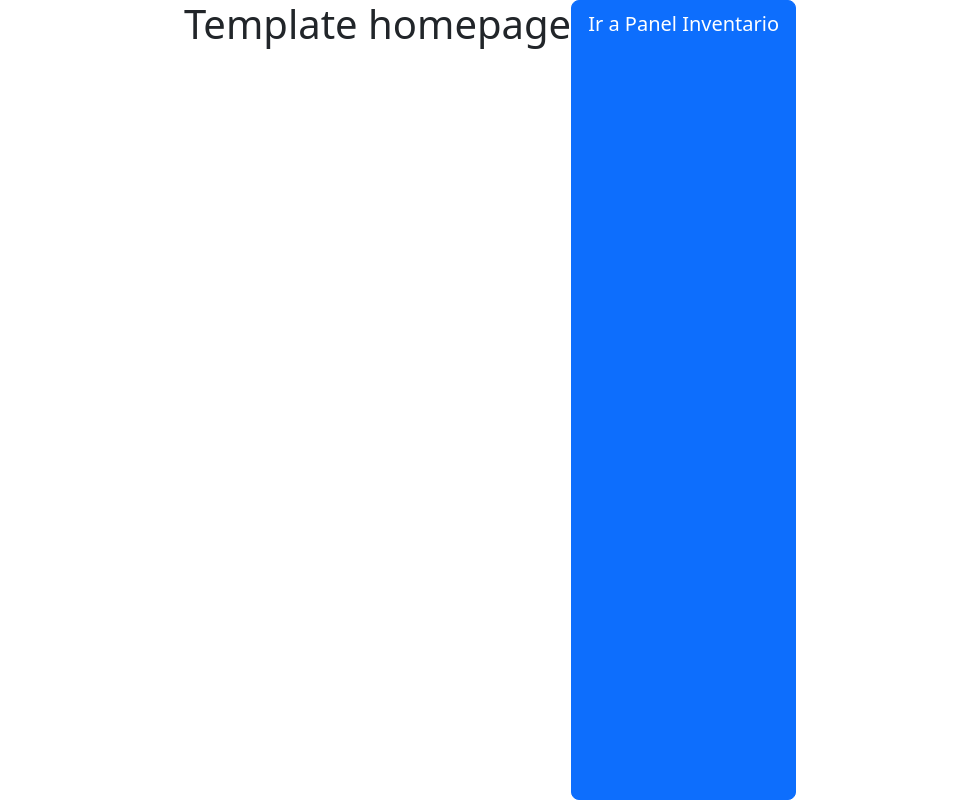
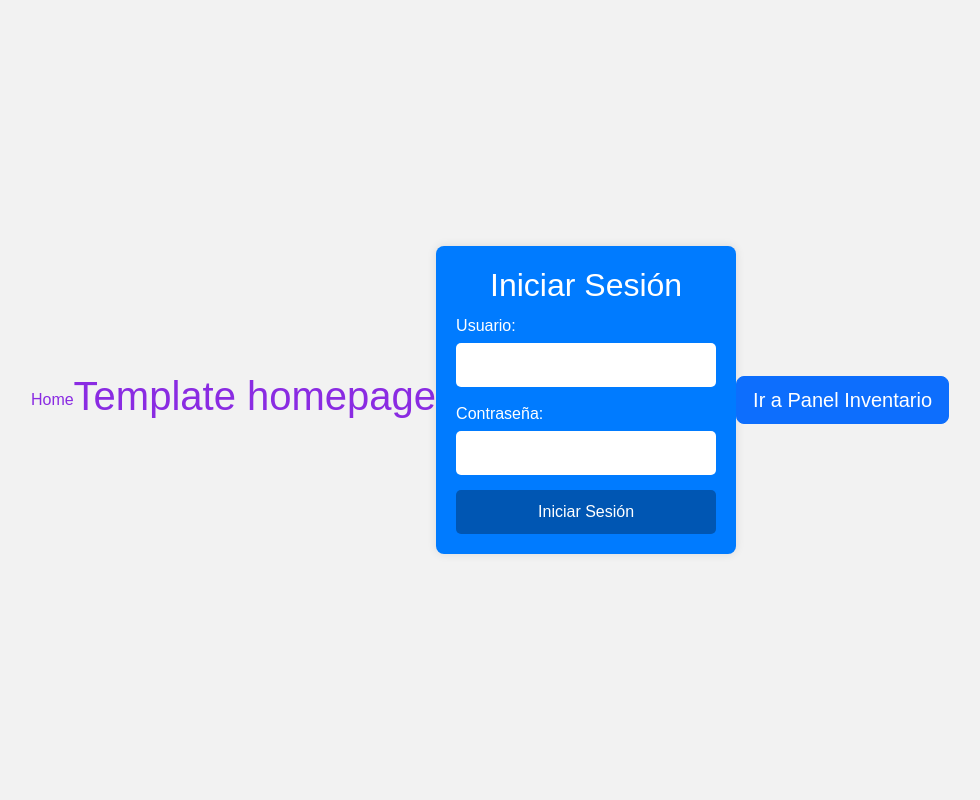
Before and after one commit to Glitcher94/InventaPRO, a Django app: template Web_app/templates/index.html in a window 1280 px wide. Shown: the whole page, without its empty margins (150-1130 px from the left). Run offline with Django 4.2, Linux system fonts and the light colour scheme; the template is opened without the code that fills it, so the values that code supplies are empty.

Commit message:
modified:   Web_app/static/themes/css/styles.css modified:   Web_app/templates/base.html modified:   Web_app/templates/index.html deleted:    Web_app/templates/login.html

```diff
--- a/Web_app/static/themes/css/styles.css
+++ b/Web_app/static/themes/css/styles.css
@@ -3,3 +3,63 @@ body{
     justify-content: center;
     color: blueviolet;
 }
+
+/* CSS de Login Sahrline*/
+
+body {
+    font-family: Arial, sans-serif;
+    background-color: #f2f2f2;
+    display: flex;
+    justify-content: center;
+    align-items: center;
+    height: 100vh;
+    margin: 0;
+}
+
+.contenedor {
+    background-color: #007bff;
+    border-radius: 8px;
+    box-shadow: 0 0 10px rgba(0, 0, 0, 0.1);
+    color: #fff;
+    text-align: center;
+    padding: 20px;
+    width: 300px;
+}
+
+h2 {
+    color: #fff;
+}
+
+.campo {
+    margin: 10px 0;
+    text-align: left;
+}
+
+label {
+    display: block;
+    color: #fff;
+}
+
+input[type="text"],
+input[type="password"] {
+    width: 100%;
+    padding: 10px;
+    margin: 5px 0;
+    border: none;
+    border-radius: 5px;
+}
+
+input[type="submit"] {
+    background-color: #0056b3;
+    border: none;
+    border-radius: 5px;
+    color: #fff;
+    cursor: pointer;
+    font-size: 16px;
+    padding: 10px;
+    width: 100%;
+}
+
+input[type="submit"]:hover {
+    background-color: #003b80;
+}
--- a/Web_app/templates/base.html
+++ b/Web_app/templates/base.html
@@ -1,4 +1,3 @@
-{% load static %}
 <!DOCTYPE html>
 <html lang="es" style="height: 100hv;">
 <head >
@@ -8,6 +7,7 @@
     rel="stylesheet"
     integrity="sha384-T3c6CoIi6uLrA9TneNEoa7RxnatzjcDSCmG1MXxSR1GAsXEV/Dwwykc2MPK8M2HN"
     crossorigin="anonymous">
+    {% load static %}
    <title>{% block title %}Document{% endblock %}</title>
 <!--  <link rel="stylesheet" href="{% static 'themes/css/styles.css' %}" /> #no funcionó -->
 </head>
--- a/Web_app/templates/index.html
+++ b/Web_app/templates/index.html
@@ -1,25 +1,61 @@
-{% extends 'base.html' %}
+{% load static %}
+<!DOCTYPE html>
+<html lang="es" style="height: 100hv;">
+<head >
+    <meta charset="UTF-8">
+    <meta name="viewport" content="width=device-width, initial-scale=1">
+    <link href="https://cdn.jsdelivr.net/npm/bootstrap@5.3.2/dist/css/bootstrap.min.css"
+    rel="stylesheet"
+    integrity="sha384-T3c6CoIi6uLrA9TneNEoa7RxnatzjcDSCmG1MXxSR1GAsXEV/Dwwykc2MPK8M2HN"
+    crossorigin="anonymous">
+    <title>Iniciar Sesión</title>
+    <link rel="stylesheet" type="text/css" href="{% static 'styles.css' %}">
+</head>
 
 {% block title %}Home{% endblock %}
 
-{% block content %}
-{% load static %}
 
-<br>
+<body>
+    <script src="https://cdn.jsdelivr.net/npm/bootstrap@5.3.2/dist/js/bootstrap.bundle.min.js"
+    integrity="sha384-C6RzsynM9kWDrMNeT87bh95OGNyZPhcTNXj1NW7RuBCsyN/o0jlpcV8Qyq46cDfL"
+    crossorigin="anonymous">
+    </script>
+    <script src="https://cdn.jsdelivr.net/npm/@popperjs/core@2.11.8/dist/umd/popper.min.js"
+    integrity="sha384-I7E8VVD/ismYTF4hNIPjVp/Zjvgyol6VFvRkX/vR+Vc4jQkC+hVqc2pM8ODewa9r"
+    crossorigin="anonymous">
+    </script>
+    <script src="https://cdn.jsdelivr.net/npm/bootstrap@5.3.2/dist/js/bootstrap.min.js"
+    integrity="sha384-BBtl+eGJRgqQAUMxJ7pMwbEyER4l1g+O15P+16Ep7Q9Q+zqX6gSbd85u4mG4QzX+"
+    crossorigin="anonymous">
+    </script>
     <div class="uptext">
         <h1>
             Template homepage
         </h1>
     </div>
+    <div class="contenedor">
+        <h2>Iniciar Sesión</h2>
+        <form action="procesar_iniciar_sesion.php" method="post">
+            <div class="campo">
+                <label for="usuario">Usuario:</label>
+                <input type="text" id="usuario" name="usuario" required>
+            </div>
+
+            <div class="campo">
+                <label for="contrasena">Contraseña:</label>
+                <input type="password" id="contrasena" name="contrasena" required>
+            </div>
+
+            <input type="submit" value="Iniciar Sesión">
+        </form>
+    </div>
     <div class="test_button"
     style="
         display: flex;
-    justify-content: center;
-">
+        justify-content: center;">
         <a class="btn btn-primary btn-lg" href="{% url 'panel_inv_eb' %}" role="button">
             Ir a Panel Inventario
         </a>
     </div>
 
-
-{% endblock %}
+</body>
```
Also changed, not shown: Web_app/templates/login.html (deleted, +0 -28 lines). Lines whose indentation alone changed are shown as unchanged.
